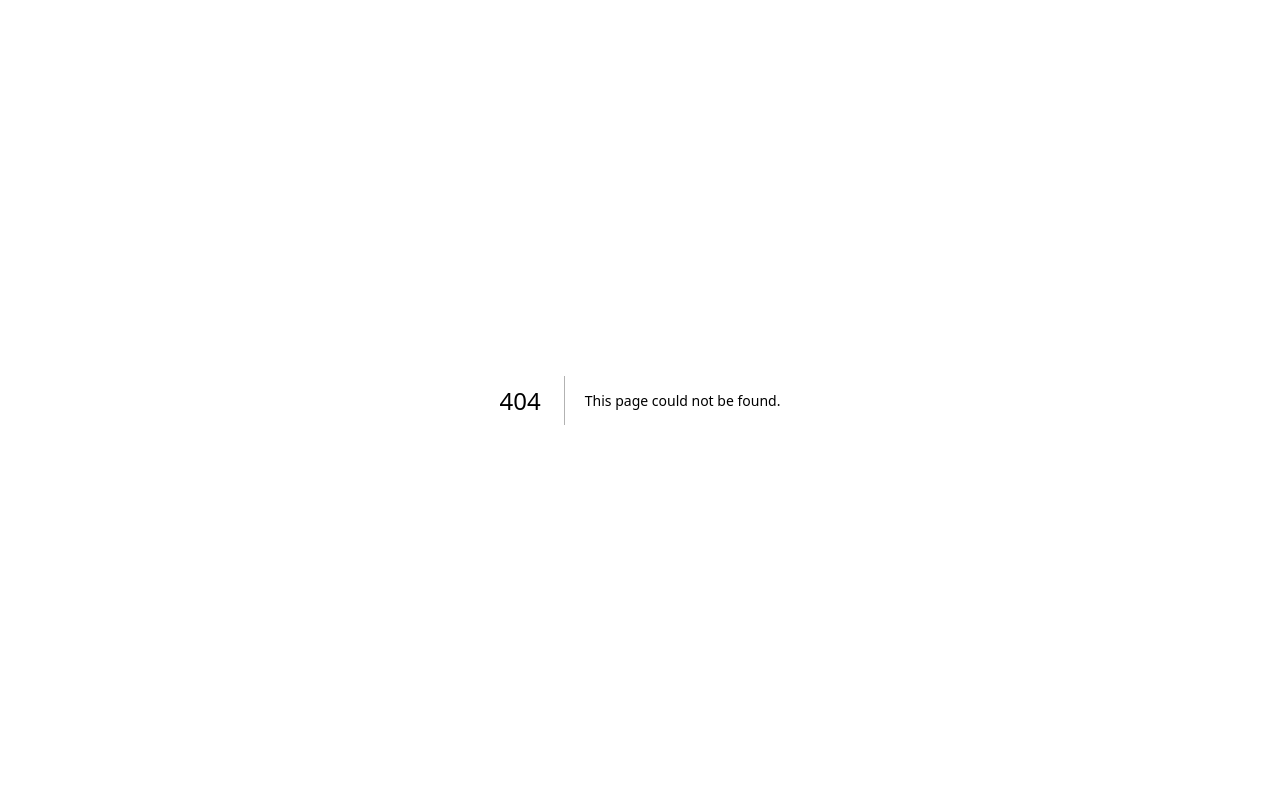
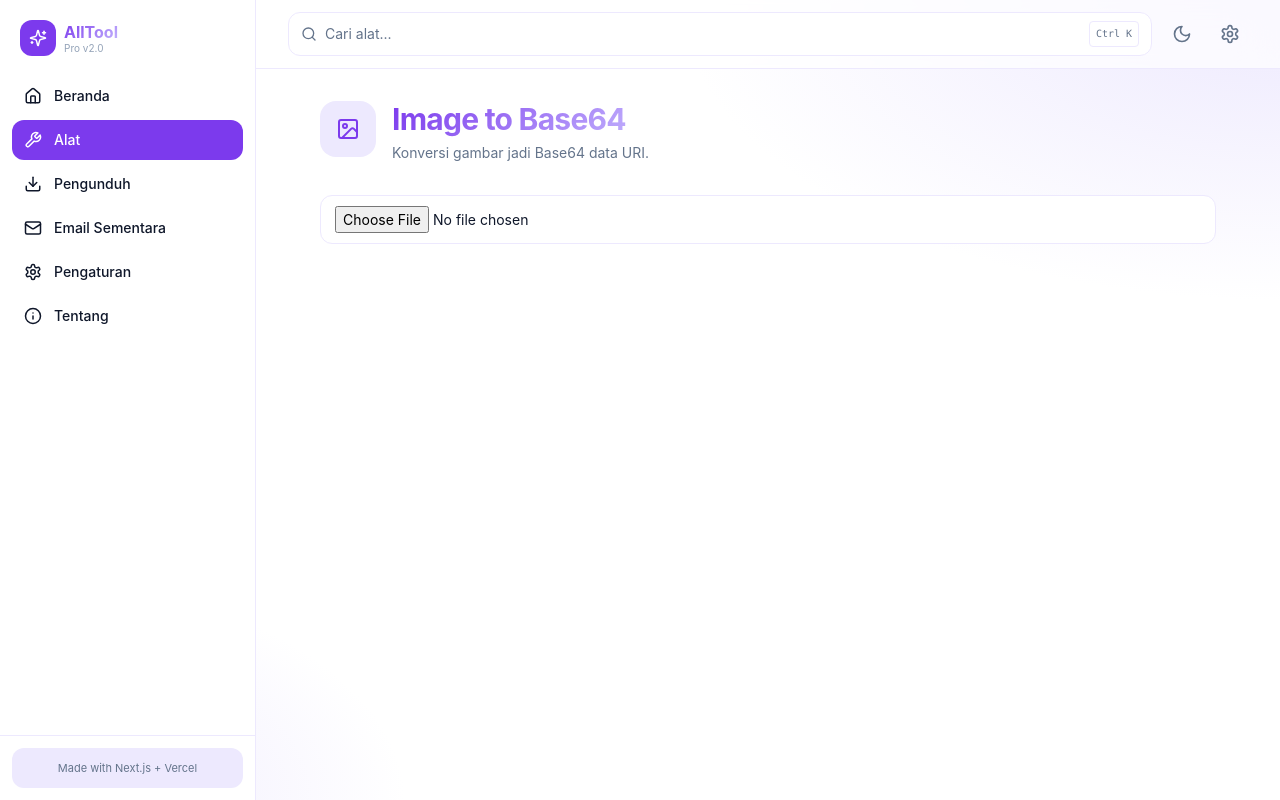
Before and after one commit to sionlimitles-spec/all-tool-sxzz, a Next.js app: page /tools/image-to-base64 in a window 1280 px wide. Before the commit this address had no page. Built offline with nearby package versions, Linux system fonts and the light colour scheme.

Commit message:
Create page.tsx

```diff
--- /dev/null
+++ b/src/app/tools/image-to-base64/page.tsx
@@ -0,0 +1,32 @@
+"use client";
+
+import { useState } from "react";
+import ToolLayout from "@/components/tool-layout";
+import { Image as ImageIcon, Copy } from "lucide-react";
+import { copyText } from "@/lib/utils";
+
+export default function Page() {
+  const [dataUri, setDataUri] = useState("");
+  const [copied, setCopied] = useState(false);
+
+  const handleFile = (f: File) => {
+    const reader = new FileReader();
+    reader.onload = () => setDataUri(String(reader.result));
+    reader.readAsDataURL(f);
+  };
+
+  const copy = async () => { if (await copyText(dataUri)) { setCopied(true); setTimeout(() => setCopied(false), 1500); } };
+
+  return (
+    <ToolLayout title="Image to Base64" description="Konversi gambar jadi Base64 data URI." icon={<ImageIcon size={24} color="var(--primary)" />}>
+      <input type="file" accept="image/*" onChange={(e) => e.target.files?.[0] && handleFile(e.target.files[0])} className="input" />
+      {dataUri && (
+        <>
+          <img src={dataUri} alt="Preview" className="mt-4 max-h-48 rounded-xl" />
+          <button onClick={copy} className="btn-primary mt-3"><Copy size={14} />{copied ? "Tersalin!" : "Salin Data URI"}</button>
+          <textarea value={dataUri} readOnly className="textarea mt-3" rows={6} />
+        </>
+      )}
+    </ToolLayout>
+  );
+            }
```
